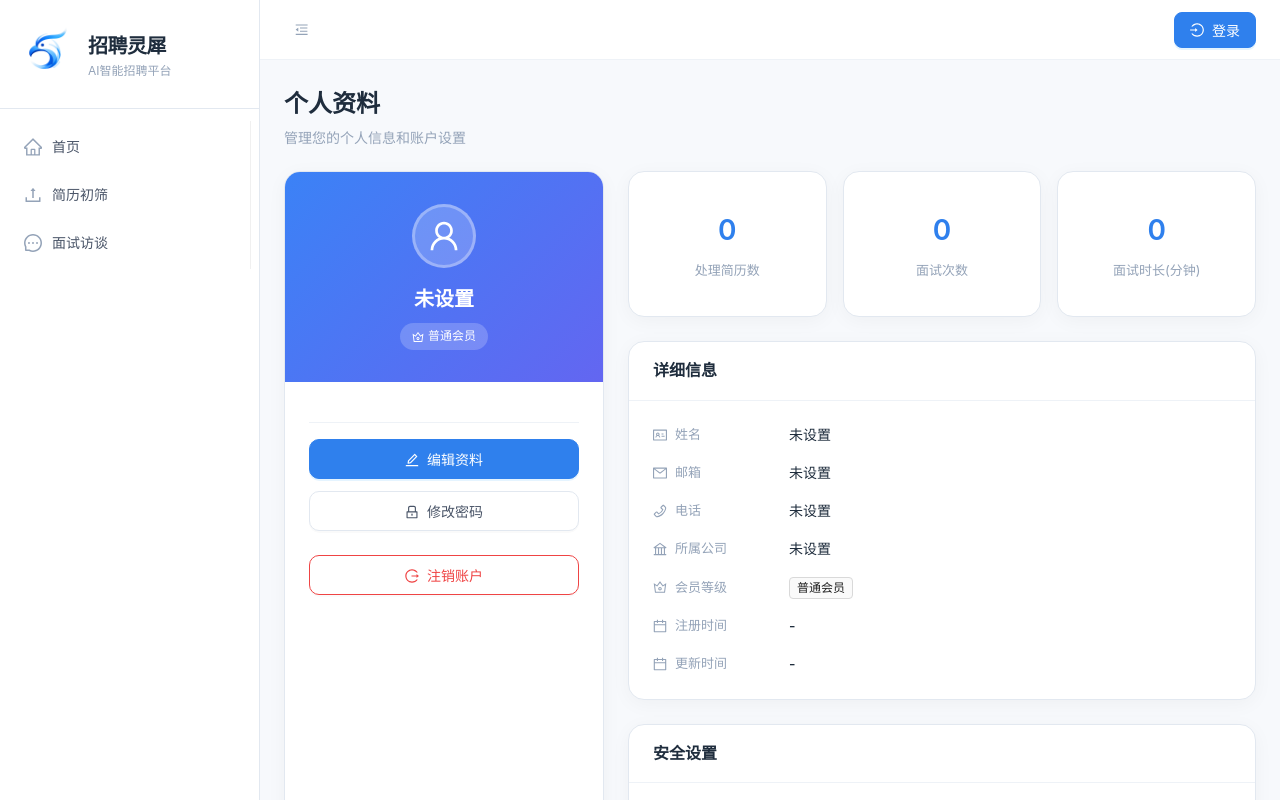
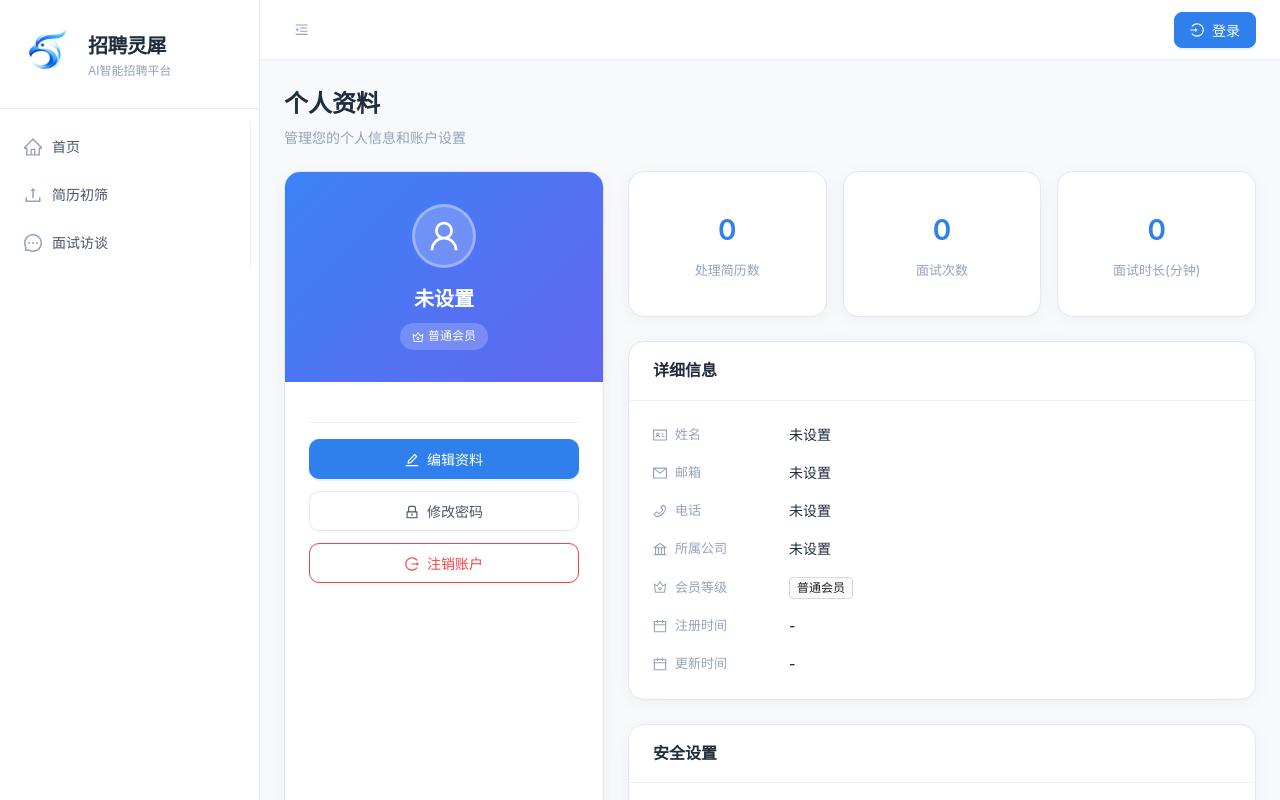
Before and after one commit to archinovo-marvel/LStwinHR-dev, a React (Create React App) app in the folder client/: page /profile in a window 1280 px wide. Built offline with nearby package versions, Linux system fonts and the light colour scheme; no server answers.

Commit message:
feat: 调整个人资料页面按钮间距 - 移除注销账户按钮的额外margin-top

```diff
--- a/client/src/pages/ProfilePage.js
+++ b/client/src/pages/ProfilePage.js
@@ -212,7 +212,6 @@ const DangerButton = styled(Button)`
   border: 1px solid ${colors.danger};
   color: ${colors.danger};
   background: ${colors.cardBg};
-  margin-top: 12px;
 
   &:hover {
     border-color: ${colors.danger};
```
